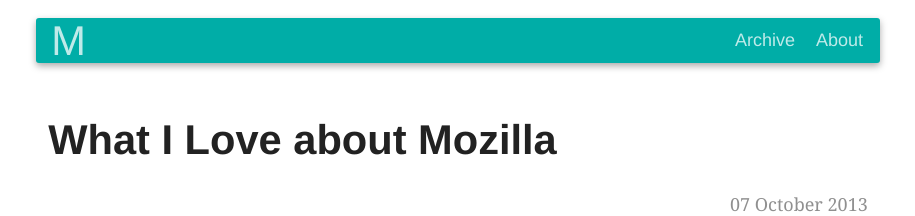
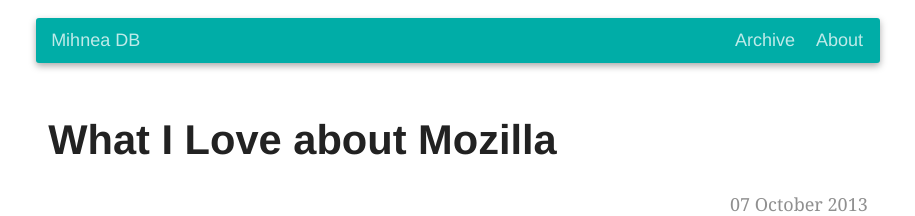
Before and after one commit to mihneadb/mihneadb.github.io, a Jekyll site: the page built from index.html, in a window 1280 px wide. Shown: the top 216 px of the page, without its empty margins (182-1097 px from the left). Built offline with Jekyll 4.4.1, drawn with Linux system fonts in a browser that asks for light colours; Markdown is read by kramdown in place of the engine named in the settings; the list of posts is cut into pages by our own code.

Commit message:
name in header

```diff
--- a/_includes/header.html
+++ b/_includes/header.html
@@ -42,8 +42,8 @@
         <div class="row">
             <div class="header-contents large-centered large-9 small-12 columns">
                 <div class="row">
-                    <div id="logo" class="small-3 columns"><a class="header-elem" href="/">M</a></div>
-                    <div class="small-9 large-offset-4 large-5 columns">
+                    <div id="logo" class="small-4 columns"><a class="header-elem" href="/">Mihnea DB</a></div>
+                    <div class="small-8 large-offset-3 large-5 columns">
                         <ul class="header-links">
                             <li><a class="header-elem" href="/archive/">Archive</a></li>
                             <li><a class="header-elem" href="/about/">About</a></li>
--- a/css/default.css
+++ b/css/default.css
@@ -27,7 +27,6 @@
 }
 
 #logo {
-    font-size: 2.3125em;
     padding-left: 15px;
 }
 
```
